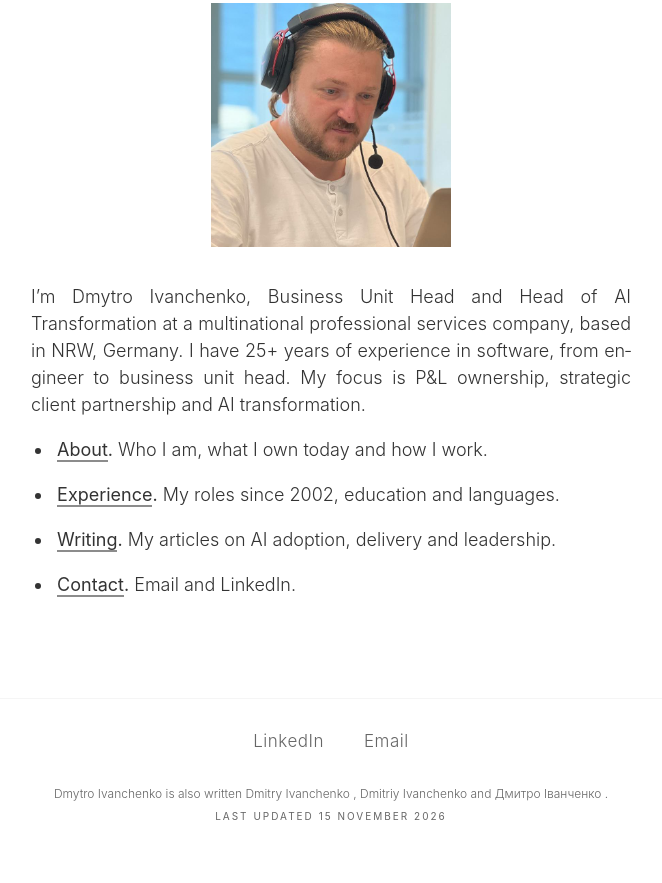
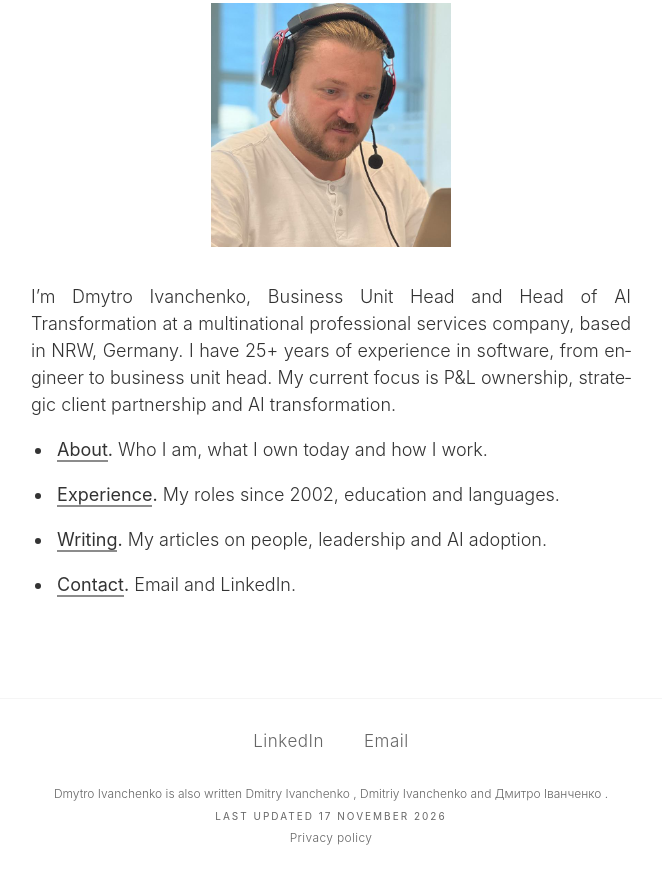
Before and after one commit to Gochim/Personal-site, an Astro site: page / in a window 1280 px wide. Shown: the part 516-1399 px from the top of the page, without its empty margins (309-971 px from the left). Before the commit the page ends 1375 px from the top, so only its background shows below. Built offline with nearby package versions, Linux system fonts and the light colour scheme; Astro itself is replaced by a stand-in of ours.

Commit message:
Add the privacy policy and update the page copy
Add a privacy policy page at /privacy/, linked from the footer, with its
own Markdown copy and sitemap entry. Update the copy: the browser title
of Home is the name alone, the page descriptions name the country
instead of the region, the writing topics are people, leadership and AI
adoption, and the industries sentence on About speaks of projects.

Co-Authored-By: Claude Opus 5.5 <noreply@anthropic.com>

```diff
--- a/src/data/pages.ts
+++ b/src/data/pages.ts
@@ -1,5 +1,6 @@
-// The copy of the five pages. Facts are taken from profile.ts and the writing
-// sites from assets/articles.md, so a fact is changed in one place only.
+// The copy of the site: the five pages of the profile and the privacy policy.
+// Facts are taken from profile.ts and the writing sites from
+// assets/articles.md, so a fact is changed in one place only.
 
 import { sites } from '../lib/articles';
 import type { Page } from '../lib/render';
@@ -7,6 +8,8 @@ import { profile as p } from './profile';
 
 const place = `${p.region}, ${p.country}`;
 const identity = `${p.title} in ${place}`;
+/** The role and country, for the page descriptions, which name no region. */
+const shortIdentity = `${p.title} in ${p.country}`;
 const linkedinLabel = p.linkedin.replace(/^https:\/\/(www\.)?/, '').replace(/\/$/, '');
 
 /** "A", "A and B", "A, B and C". */
@@ -21,8 +24,8 @@ const home: Page = {
   slug: '',
   label: 'Home',
   heading: p.name,
-  title: `${p.name}, ${identity}`,
-  description: `${p.name} is a ${p.title} and ${p.secondTitle} based in ${place}, with ${p.years} years in software, P&L ownership and client partnership.`,
+  title: p.name,
+  description: `${p.name} is a ${p.title} and ${p.secondTitle} based in ${p.country}, with ${p.years} years in the IT sector in both product and professional services companies.`,
   justified: true,
   blocks: [
     { type: 'meta', text: identity },
@@ -34,7 +37,7 @@ const home: Page = {
     { type: 'photo', alt: `Portrait of ${p.name}` },
     {
       type: 'p',
-      text: `I’m ${p.name}, ${p.title} and ${p.secondTitle} at ${p.employer}, based in ${place}. I have ${p.years} years of experience in software, from engineer to business unit head. My focus is P&L ownership, strategic client partnership and AI transformation.`,
+      text: `I’m ${p.name}, ${p.title} and ${p.secondTitle} at ${p.employer}, based in ${place}. I have ${p.years} years of experience in software, from engineer to business unit head. My current focus is P&L ownership, strategic client partnership and AI transformation.`,
     },
     {
       type: 'list',
@@ -53,7 +56,7 @@ const about: Page = {
   label: 'About',
   heading: 'About',
   title: `About · ${p.name}`,
-  description: `About ${p.name}, ${identity}: who he is, what he owns today, how he works and his areas of expertise.`,
+  description: `About ${p.name}, ${shortIdentity}: who he is, what he owns today, how he works and his areas of expertise.`,
   blocks: [
     {
       type: 'p',
@@ -81,7 +84,7 @@ const about: Page = {
       items: p.expertise.map((item) => `**${item.area}.** ${item.line}`),
     },
     { type: 'h2', text: 'Industries' },
-    { type: 'p', text: `I have worked in ${sentenceList(p.industries)}.` },
+    { type: 'p', text: `I have worked on projects in ${sentenceList(p.industries)}.` },
   ],
 };
 
@@ -90,7 +93,7 @@ const experience: Page = {
   label: 'Experience',
   heading: 'Experience',
   title: `Experience · ${p.name}`,
-  description: `The roles, education, certifications and languages of ${p.name}, ${identity}.`,
+  description: `The roles, education, certifications and languages of ${p.name}, ${shortIdentity}.`,
   blocks: [
     {
       type: 'list',
@@ -120,7 +123,7 @@ const writing: Page = {
   label: 'Writing',
   heading: 'Writing',
   title: `Writing · ${p.name}`,
-  description: `Articles by ${p.name} on ${p.topics}, with links to where each one is published.`,
+  description: `Articles by ${p.name} on people, leadership, AI adoption and delivery, with links to where each one is published.`,
   blocks: [
     { type: 'p', text: `I write about ${p.topics} on ${siteLinks}.` },
     { type: 'articles' },
@@ -132,7 +135,7 @@ const contact: Page = {
   label: 'Contact',
   heading: 'Contact',
   title: `Contact · ${p.name}`,
-  description: `How to reach ${p.name}, ${identity}: email and LinkedIn.`,
+  description: `How to reach ${p.name}, ${shortIdentity}: email and LinkedIn.`,
   blocks: [
     { type: 'p', text: 'The best way to reach me is by email.' },
     {
@@ -147,4 +150,105 @@ const contact: Page = {
   ],
 };
 
+/** Linked from the footer only. It is not part of the profile, so it is left
+    out of the header, llms.txt and the full profile. */
+export const privacy: Page = {
+  slug: 'privacy',
+  label: 'Privacy policy',
+  heading: 'Privacy policy',
+  title: `Privacy policy · ${p.name}`,
+  description: `How the website of ${p.name} handles personal data: no cookies or tracking, hosting on GitHub Pages, email, and your rights under the GDPR.`,
+  blocks: [
+    { type: 'meta', text: 'Last updated 17 November 2026' },
+    {
+      type: 'p',
+      text: 'This page explains what personal data this site handles, why, and what your rights are. In short: the site does not track you. The only personal data involved is what the hosting service records when you visit, and what you send me if you email me.',
+    },
+    { type: 'h2', text: 'Who is responsible' },
+    { type: 'p', text: `${p.name}, ${place}. Email: [${p.email}](mailto:${p.email})` },
+    { type: 'h2', text: 'What this site does not do' },
+    {
+      type: 'list',
+      compact: true,
+      items: [
+        'No cookies.',
+        'No analytics or visitor tracking.',
+        'No advertising.',
+        'No scripts, embedded content or fonts loaded from other companies.',
+        'No contact form and no newsletter.',
+      ],
+    },
+    { type: 'h2', text: 'When you visit this site' },
+    {
+      type: 'p',
+      text: 'This site is hosted on GitHub Pages, a service of GitHub, Inc., 88 Colin P. Kelly Jr. Street, San Francisco, CA 94107, USA.',
+    },
+    {
+      type: 'p',
+      text: 'To send you a page, GitHub’s servers receive your IP address and the technical details your browser sends with every request, such as the page you asked for, the time, and your browser type. GitHub logs visitors’ IP addresses to keep its service secure. I have no access to these logs and do not use them.',
+    },
+    {
+      type: 'p',
+      text: 'Legal basis: my legitimate interest in running a secure, working website (Art. 6(1)(f) GDPR).',
+    },
+    {
+      type: 'p',
+      text: 'GitHub is based in the United States, so this data may be processed there. GitHub states that it protects data transferred from the EU under the EU-U.S. Data Privacy Framework and the EU’s standard contractual clauses. GitHub decides how long it keeps its logs. Details are in the [GitHub General Privacy Statement](https://docs.github.com/en/site-policy/privacy-policies/github-general-privacy-statement).',
+    },
+    { type: 'h2', text: 'When you email me' },
+    {
+      type: 'p',
+      text: 'If you email me, I receive your email address, your name if you include it, and what you write. I use this only to read and answer your message. I do not share it with anyone, and I delete it once it is no longer needed, unless the law requires me to keep it.',
+    },
+    {
+      type: 'p',
+      text: 'Legal basis: my legitimate interest in answering messages (Art. 6(1)(f) GDPR). If you write about working together, also the steps before a possible contract (Art. 6(1)(b) GDPR).',
+    },
+    {
+      type: 'p',
+      text: 'My email is provided by Proton AG in Switzerland. The EU recognises Switzerland as protecting personal data to an adequate standard.',
+    },
+    { type: 'h2', text: 'Links to other sites' },
+    {
+      type: 'p',
+      text: 'This site links to LinkedIn, Substack and other sites. Nothing is sent to them unless you click a link. Once you are on another site, its own privacy policy applies.',
+    },
+    { type: 'h2', text: 'Your rights' },
+    { type: 'p', text: 'You have the right to:' },
+    {
+      type: 'list',
+      compact: true,
+      items: [
+        'ask what personal data I hold about you, and get a copy (Art. 15 GDPR);',
+        'have wrong data corrected (Art. 16);',
+        'have your data deleted (Art. 17);',
+        'have its use restricted (Art. 18);',
+        'receive your data in a common, machine-readable format (Art. 20);',
+        'object to its use where it is based on my legitimate interest (Art. 21).',
+      ],
+    },
+    {
+      type: 'p',
+      text: `To use any of these rights, [email me](mailto:${p.email}). For the logs that GitHub keeps, you can also contact GitHub directly.`,
+    },
+    {
+      type: 'p',
+      text: 'You also have the right to complain to a relevant data protection authority.',
+    },
+    {
+      type: 'p',
+      text: 'You do not have to give me any personal data. Your browser sends its IP address because that is how pages reach you; emailing me is up to you. I make no automated decisions about you and do not build profiles.',
+    },
+    { type: 'h2', text: 'Changes' },
+    {
+      type: 'p',
+      text: 'I update this page when the site changes. The date at the top shows when it was last changed.',
+    },
+  ],
+};
+
+/** The five pages of the profile, in header order after Home. */
 export const pages: Page[] = [home, about, experience, writing, contact];
+
+/** Every page the site builds. */
+export const allPages: Page[] = [...pages, privacy];
--- a/src/data/profile.ts
+++ b/src/data/profile.ts
@@ -28,12 +28,12 @@ export const profile = {
 
   // Date of the last content change, year-month-day. Shown in the footer of
   // every page and carried in the structured data.
-  updated: '2026-11-15',
+  updated: '2026-11-17',
 
   statement:
     'I lead a technology services business unit and help multinational organisations turn technology investment into measurable growth, with a focus on AI adoption that lasts.',
 
-  topics: 'AI adoption, delivery and leadership',
+  topics: 'people, leadership and AI adoption',
 
   expertise: [
     {
@@ -77,7 +77,7 @@ export const profile = {
       years: '2020 – 2022',
       title: 'Delivery Partner',
       organisation: 'a professional IT services company',
-      line: 'Delivery for a portfolio of 15 clients and 80+ people across data management, healthcare, agriculture and ed-tech. I moved from Lead Software Engineer to Delivery Partner in under 12 months.',
+      line: 'Delivery for a portfolio of more than 10 clients and 80+ people across data management, healthcare, agriculture and ed-tech. I moved from Lead Software Engineer to Delivery Partner in under 12 months.',
     },
     {
       years: '2017 – 2020',
--- a/src/layouts/Base.astro
+++ b/src/layouts/Base.astro
@@ -3,7 +3,7 @@
 import '../../styles/site.css';
 import { getImage } from 'astro:assets';
 import photo from '../../assets/dmytro-ivanchenko.png';
-import { pages } from '../data/pages';
+import { pages, privacy } from '../data/pages';
 import { profile } from '../data/profile';
 import { absolute, markdownPath, pagePath, type Page } from '../lib/render';
 import { schemaFor } from '../lib/schema';
@@ -111,6 +111,11 @@ const updatedText = new Intl.DateTimeFormat('en-GB', {
           <p class="meta">
             Last updated <time datetime={profile.updated}>{updatedText}</time>
           </p>
+          <p>
+            <a href={pagePath(privacy)} aria-current={page.slug === privacy.slug ? 'page' : undefined}>
+              {privacy.label}
+            </a>
+          </p>
         </div>
       </div>
     </footer>
--- a/src/lib/schema.ts
+++ b/src/lib/schema.ts
@@ -1,6 +1,6 @@
 // Structured data (schema.org, JSON-LD) for each page. Home describes the
 // person in full; every other page names its own type and points to the same
-// person, so all five pages are tied to one identity.
+// person, so all pages are tied to one identity.
 
 import { profile as p } from '../data/profile';
 import { sites, versions } from './articles';
--- a/src/pages/[...slug].astro
+++ b/src/pages/[...slug].astro
@@ -1,16 +1,16 @@
 ---
-// All five pages are produced by this one file from the blocks in
+// Every page is produced by this one file from the blocks in
 // src/data/pages.ts. Each block type is one of the parts the design allows.
 import { Image } from 'astro:assets';
 import photo from '../../assets/dmytro-ivanchenko.png';
-import { pages } from '../data/pages';
+import { allPages } from '../data/pages';
 import Base from '../layouts/Base.astro';
 import { dayAndMonth, years } from '../lib/articles';
 import { inlineHtml, type Page } from '../lib/render';
 import { ownProfiles } from '../lib/schema';
 
 export function getStaticPaths() {
-  return pages.map((page) => ({
+  return allPages.map((page) => ({
     params: { slug: page.slug === '' ? undefined : page.slug },
     props: { page },
   }));
--- a/src/pages/[page].md.ts
+++ b/src/pages/[page].md.ts
@@ -1,11 +1,11 @@
 // The Markdown copy of each page: /index.md, /about.md and so on.
 import type { APIRoute } from 'astro';
-import { pages } from '../data/pages';
+import { allPages } from '../data/pages';
 import type { Page } from '../lib/render';
 import { pageCopy } from '../lib/text';
 
 export function getStaticPaths() {
-  return pages.map((page) => ({
+  return allPages.map((page) => ({
     params: { page: page.slug === '' ? 'index' : page.slug },
     props: { page },
   }));
--- a/src/pages/sitemap.xml.ts
+++ b/src/pages/sitemap.xml.ts
@@ -1,10 +1,10 @@
 import type { APIRoute } from 'astro';
-import { pages } from '../data/pages';
+import { allPages } from '../data/pages';
 import { profile } from '../data/profile';
 import { absolute, escapeHtml, pagePath } from '../lib/render';
 
 export const GET: APIRoute = ({ site }) => {
-  const urls = pages
+  const urls = allPages
     .map(
       (page) =>
         `  <url>\n    <loc>${escapeHtml(absolute(pagePath(page), site!.href))}</loc>\n    <lastmod>${profile.updated}</lastmod>\n  </url>`,
--- a/styles/site.css
+++ b/styles/site.css
@@ -353,6 +353,11 @@ li {
   color: var(--text);
 }
 
+/* The legal link sits among the utility lines and takes their size. */
+.site-utility a {
+  font-size: var(--size-utility);
+}
+
 /* ---------- Image ---------- */
 
 /* The photo on Home is the only image on the site. */
```
Also changed, not shown: README.md.
